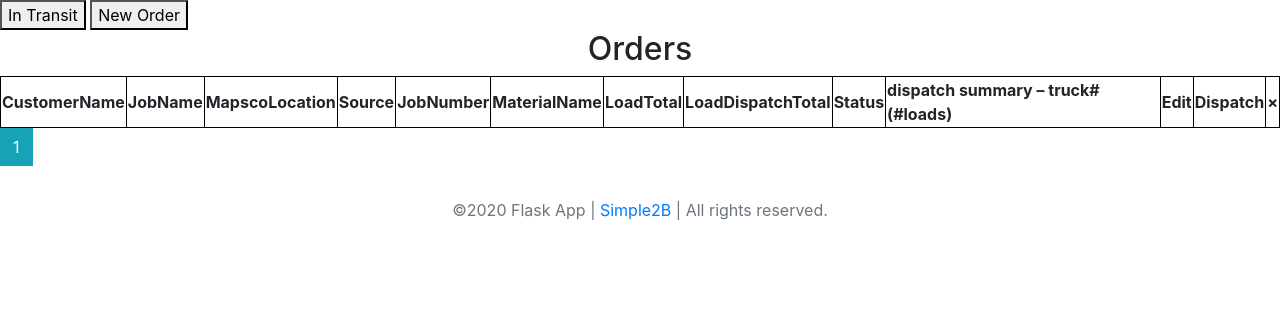
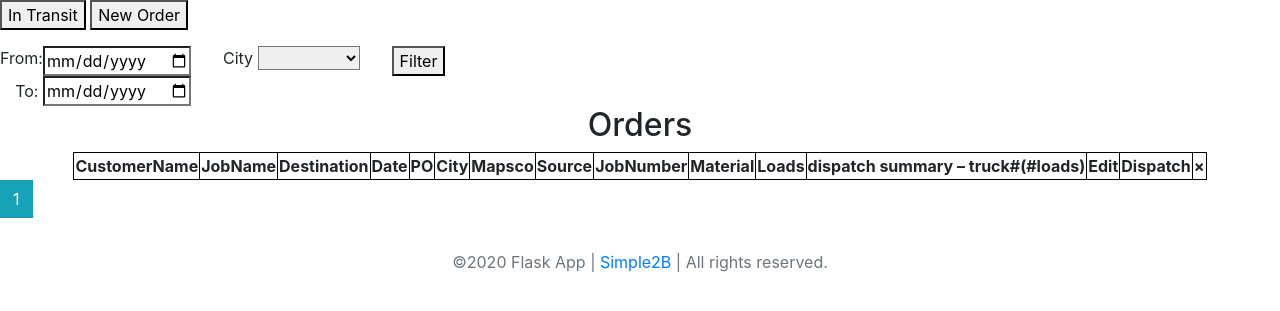
Before and after one commit to Simple2B/damon, a Flask app: template app/templates/index.html in a window 1280 px wide. Shown: the part 56-367 px from the top of the page. Run offline with Flask 2, Linux system fonts and the light colour scheme; tables that the repository leaves empty hold one stand-in row (values such as "Sample post"); the template is opened without the code that fills it: values that come from a table or form of the project are taken from there, most other values are stand-ins (such as "Sample title", 1, 10 or a date in 2020); lists and menus that the app fills with data are empty; parts of the project's set-up code (start-up, migrations or seed data) failed here and were passed over; some libraries are stand-ins or nearby versions.

Commit message:
modify templates and add date_from - date_to filter

```diff
--- a/app/static/css/main.css
+++ b/app/static/css/main.css
@@ -112,6 +112,43 @@ input.btn_dispatch {
 }
 /* end edit dispatch Modal */
 
+/* Filtering form */
+
+.filt-cont {
+    display: flex;
+}
+
+.filt-form {
+    display: block;
+    max-width: 100%;
+    max-height: 100%;
+    margin-right: 2rem;
+    margin-top: 1rem;
+}
+
+.second-date {
+    text-align: end;
+    margin: 0;
+}
+
+.color-dallas {
+    background-color: lightgray;
+}
+
+.border-color {
+    border-style: inset;
+    border-width: 2px;
+}
+
+.cont-new-order {
+    width: 100%;
+    text-align: center;
+}
+
+.text-center {
+    text-align: center;
+}
+
 /* Media query */
 @media (min-width: 576px) {
 .col-sm-3 {
--- a/app/static/js/main.js
+++ b/app/static/js/main.js
@@ -1,44 +1,46 @@
 // custom javascript
 
-$(document).ready(function() {
-    $('#modalEdit').on('show.bs.modal', function (event) {
+$(document).ready(function () {
+  $("#modalEdit").on("show.bs.modal", function (event) {
     const button = $(event.relatedTarget); // Button that triggered the modal
-      const target_link = button.data('target-link');
+    const target_link = button.data("target-link");
 
     const modal = $(this);
-      modal.find('.form').attr('action', target_link);
-      modal.find('#edit_CustomerName').val(button.data('customername'));
-      modal.find('#edit_JobName').val(button.data('jobname'));
-      modal.find('#edit_MapscoLocation').val(button.data('mapscolocation'));
-      modal.find('#edit_Source').val(button.data('source'));
-      modal.find('#edit_JobNumber').val(button.data('jobnumber'));
-      modal.find('#edit_MaterialName').val(button.data('materialname'));
-      modal.find('#edit_LoadTotal').val(button.data('loadtotal'));
-      console.log(button.data('customername'));
+    modal.find(".form").attr("action", target_link);
+    modal.find("#edit_CustomerName").val(button.data("customername"));
+    modal.find("#edit_JobName").val(button.data("jobname"));
+    modal.find("#edit_destination").val(button.data("destination"));
+    modal.find("#edit_po").val(button.data("po"));
+    modal.find("#edit_city").val(button.data("city"));
+    modal.find("#edit_MapscoLocation").val(button.data("mapscolocation"));
+    modal.find("#edit_Source").val(button.data("source"));
+    modal.find("#edit_JobNumber").val(button.data("jobnumber"));
+    modal.find("#edit_MaterialName").val(button.data("materialname"));
+    modal.find("#edit_LoadTotal").val(button.data("loadtotal"));
+    console.log(button.data("customername"));
   });
-    $('#modalDelete').on('show.bs.modal', function (event) {
+  $("#modalDelete").on("show.bs.modal", function (event) {
     const button = $(event.relatedTarget); // Button that triggered the modal
-      const target_link = button.data('target-link');
+    const target_link = button.data("target-link");
     const modal = $(this);
-      modal.find('.form').attr('action', target_link);
+    modal.find(".form").attr("action", target_link);
   });
 
   // Tdispatch page
 
-    $('#modalDispatchDelete').on('show.bs.modal', function (event) {
+  $("#modalDispatchDelete").on("show.bs.modal", function (event) {
     const button = $(event.relatedTarget); // Button that triggered the modal
-      const target_link = button.data('target-link');
+    const target_link = button.data("target-link");
     const modal = $(this);
-      modal.find('.form').attr('action', target_link);
+    modal.find(".form").attr("action", target_link);
   });
 
-    $('#modalDispatchEdit').on('show.bs.modal', function (event) {
+  $("#modalDispatchEdit").on("show.bs.modal", function (event) {
     const button = $(event.relatedTarget); // Button that triggered the modal
-      const target_link = button.data('target-link');
+    const target_link = button.data("target-link");
     const modal = $(this);
-      modal.find('#editTruckNumberID').val(button.data('trucknumber'));
-      modal.find('#editLoadsDispatchedID').val(button.data('loadsdispatched'));
-      modal.find('.form').attr('action', target_link);
+    modal.find("#editTruckNumberID").val(button.data("trucknumber"));
+    modal.find("#editLoadsDispatchedID").val(button.data("loadsdispatched"));
+    modal.find(".form").attr("action", target_link);
   });
-
-} );
+});
--- a/app/templates/index.html
+++ b/app/templates/index.html
@@ -38,6 +38,26 @@
 <button onclick="window.location.href='{{ url_for("main.new_order")}}';">
   New Order
 </button>
+<div class="filt-cont" id="filter">
+  <form role="form" method="post" class="filt-cont">
+    <div class="filt-form">
+      <div class="filt-cont">From:
+        <input type="date" name="date_from" value="{{ date_from }}">
+      </div>
+      <div class="filt-form second-date">To:
+        <input type="date" name="date_to" value="{{ date_to }}">
+      </div>
+    </div>
+    <div class="filt-form">
+      {{form_filter.city.label}}
+      {{form_filter.city}}
+    </div>
+    <div class="filt-form">
+      {{form_filter.submit}}
+    </div>
+  </form>
+</div>
+
 <!-- Edit Modal -->
 <div class="modal fade" id="modalEdit" tabindex="-1" role="dialog" aria-labelledby="ModalLabelEdit"
   aria-hidden="true">
@@ -61,6 +81,21 @@
             <div class="form-group row">
               <label class="col-sm-5 col-form-label">JobName:</label>
               {{form_edit.JobName(id="edit_JobName", class='_form-input _form-input--m col-sm-6')}}
+            </div>
+
+            <div class="form-group row">
+              <label class="col-sm-5 col-form-label">Destination:</label>
+              {{form_edit.destination(id="edit_destination", class='_form-input _form-input--m col-sm-6')}}
+            </div>
+
+            <div class="form-group row">
+              <label class="col-sm-5 col-form-label">PO:</label>
+              {{form_edit.po(id="edit_po", class='_form-input _form-input--m col-sm-6')}}
+            </div>
+
+            <div class="form-group row">
+              <label class="col-sm-5 col-form-label">City:</label>
+              {{form_edit.city(id="edit_city", class='_form-input _form-input--m col-sm-6')}}
             </div>
 
             <div class="form-group row">
@@ -112,13 +147,15 @@
   <tr>
     <th>CustomerName</th>
     <th>JobName</th>
-    <th>MapscoLocation</th>
+    <th>Destination</th>
+    <th>Date</th>
+    <th>PO</th>
+    <th>City</th>
+    <th>Mapsco</th>
     <th>Source</th>
     <th>JobNumber</th>
-    <th>MaterialName</th>
-    <th>LoadTotal</th>
-    <th>LoadDispatchTotal</th>
-    <th>Status</th>
+    <th>Material</th>
+    <th>Loads</th>
     <th>dispatch summary – truck#(#loads)</th>
     <th>Edit</th>
     <th>Dispatch</th>
@@ -126,23 +163,47 @@
   </tr>
   {% for new_table_item in reversed(new_table.items) %}
   <tr>
+    {% if new_table_item.city.value == "Dallas" %}
+    <td class="color-dallas">{{ new_table_item.CustomerName }}</td>
+    <td class="color-dallas">{{ new_table_item.JobName }}</td>
+    <td class="color-dallas">{{ new_table_item.destination }}</td>
+    <td class="color-dallas">{{ new_table_item.created }}</td>
+    <td class="color-dallas">{{ new_table_item.po }}</td>
+    <td class="color-dallas">{{ new_table_item.city.value }}</td>
+    <td class="color-dallas">{{ new_table_item.MapscoLocation }}</td>
+    <td class="color-dallas">{{ new_table_item.Source }}</td>
+    <td class="color-dallas">{{ new_table_item.JobNumber }}</td>
+    <td class="color-dallas">{{ new_table_item.MaterialName }}</td>
+    <td class="color-dallas">{{ new_table_item.LoadTotal }}/{{ LoadsDispatched_function(new_table_item) }}</td>
+    <td class="color-dallas">
+      {% for dispatch in new_table_item.dispatches %}
+        {{ dispatch.TruckNumber }}({{ dispatch.LoadsDispatched }})
+      {% endfor %}
+    </td>
+    {% else %}
     <td>{{ new_table_item.CustomerName }}</td>
     <td>{{ new_table_item.JobName }}</td>
+    <td>{{ new_table_item.destination }}</td>
+    <td>{{ new_table_item.created }}</td>
+    <td>{{ new_table_item.po }}</td>
+    <td>{{ new_table_item.city.value }}</td>
     <td>{{ new_table_item.MapscoLocation }}</td>
     <td>{{ new_table_item.Source }}</td>
     <td>{{ new_table_item.JobNumber }}</td>
     <td>{{ new_table_item.MaterialName }}</td>
-    <td>{{ new_table_item.LoadTotal }}</td>
-    <td>{{ LoadsDispatched_function(new_table_item) }}</td>
-    <td>{{ new_table_item.Status }}</td>
+    <td>{{ new_table_item.LoadTotal }}/{{ LoadsDispatched_function(new_table_item) }}</td>
     <td>
       {% for dispatch in new_table_item.dispatches %}
         {{ dispatch.TruckNumber }}({{ dispatch.LoadsDispatched }})
       {% endfor %}
     </td>
+    {% endif %}
     <td><button type="button" class="cursor" data-toggle="modal" data-target="#modalEdit"
         data-customername="{{new_table_item.CustomerName}}"
         data-jobname="{{new_table_item.JobName}}"
+        data-destination="{{new_table_item.destination}}"
+        data-po="{{new_table_item.po}}"
+        data-city="{{new_table_item.city}}"
         data-mapscolocation="{{new_table_item.MapscoLocation}}"
         data-source="{{new_table_item.Source}}"
         data-jobnumber="{{new_table_item.JobNumber}}"
```
Also changed, not shown: app/templates/intransit.html (+8 -0 lines), app/templates/new_order.html (+37 -13 lines), app/views/main.py (+57 -1 lines). Lines whose indentation alone changed are shown as unchanged.
